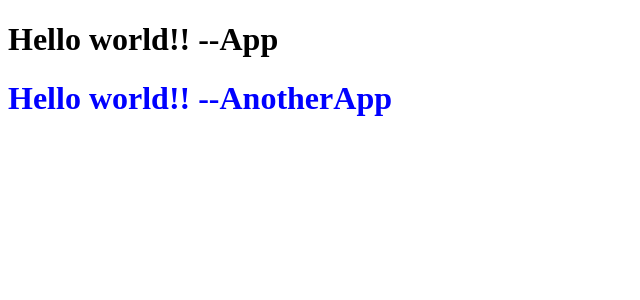
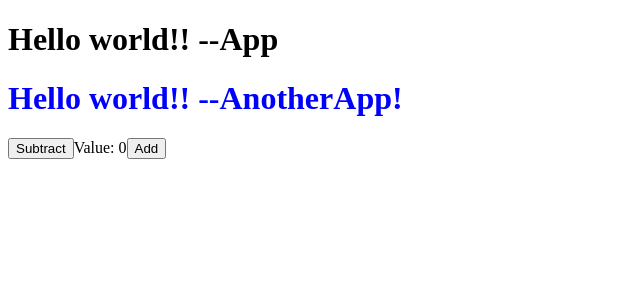
Before and after one commit to jamesism/webpack, a React app: page / in a window 1280 px wide. Shown: the top 300 px of the page, without its empty margins (0-640 px from the left). Built offline with nearby package versions, Linux system fonts and the light colour scheme.

Commit message:
Convert to use babel-loader. Add hot module replacement. Add counter subcomponent and state to AnotherApp for demo.

```diff
--- a/src/components/AnotherApp/AnotherApp.tsx
+++ b/src/components/AnotherApp/AnotherApp.tsx
@@ -1,6 +1,37 @@
+import { hot } from "react-hot-loader/root";
 import React from "react";
 import style from "./AnotherApp.scss";
+import { Counter } from "./components/Counter";
 
-export function AnotherApp() {
-  return <h1 className={style.BlueHeader}>Hello world!! --AnotherApp</h1>;
+export interface AnotherAppState {
+  currentValue: number;
 }
+
+class AnotherAppComponent extends React.Component<{}, AnotherAppState> {
+  state = {
+    currentValue: 0
+  };
+
+  handleIncrease = () =>
+    this.setState(prevState => ({ currentValue: prevState.currentValue + 1 }));
+
+  handleDecrease = () =>
+    this.setState(prevState => ({ currentValue: prevState.currentValue - 1 }));
+
+  render() {
+    const { currentValue } = this.state;
+
+    return (
+      <main>
+        <h1 className={style.BlueHeader}>Hello world!! --AnotherApp!</h1>
+        <Counter
+          value={currentValue}
+          onIncrease={this.handleIncrease}
+          onDecrease={this.handleDecrease}
+        />
+      </main>
+    );
+  }
+}
+
+export const AnotherApp = hot(AnotherAppComponent);
--- /dev/null
+++ b/src/components/AnotherApp/components/Counter/Counter.scss
@@ -0,0 +1,3 @@
+.Wrap {
+  display: grid;
+}
--- /dev/null
+++ b/src/components/AnotherApp/components/Counter/Counter.tsx
@@ -0,0 +1,21 @@
+import React from "react";
+
+export interface CounterProps {
+  value: number;
+  onIncrease: () => void;
+  onDecrease: () => void;
+}
+
+export function Counter({ value, onIncrease, onDecrease }: CounterProps) {
+  return (
+    <div>
+      <button type="button" onClick={onDecrease}>
+        Subtract
+      </button>
+      <span>Value: {value}</span>
+      <button type="button" onClick={onIncrease}>
+        Add
+      </button>
+    </div>
+  );
+}
--- /dev/null
+++ b/src/components/AnotherApp/components/Counter/index.ts
@@ -0,0 +1 @@
+export * from "./Counter";
--- a/webpack.config.js
+++ b/webpack.config.js
@@ -4,25 +4,34 @@ const HtmlWebpackPlugin = require("html-webpack-plugin");
 const CleanWebpackPlugin = require("clean-webpack-plugin");
 const MiniCssExtractPlugin = require("mini-css-extract-plugin");
 
-module.exports = {
+module.exports = (_, argv) => {
+  const { mode } = argv;
+
+  return {
     entry: {
       index: "./src/index.tsx",
       another: "./src/another.tsx"
     },
     devServer: {
-    stats: "errors-only"
+      stats: "errors-only",
+      hotOnly: true
     },
     module: {
       rules: [
         {
           test: /\.tsx?$/,
-        use: "ts-loader",
+          use: "babel-loader",
           exclude: /node_modules/
         },
         {
           test: /\.scss?$/,
           use: [
-          MiniCssExtractPlugin.loader,
+            {
+              loader: MiniCssExtractPlugin.loader,
+              options: {
+                hmr: mode === "development"
+              }
+            },
             {
               loader: "css-loader",
               options: {
@@ -54,10 +63,11 @@ module.exports = {
         template: path.join(__dirname, "src/index.html")
       }),
       new MiniCssExtractPlugin({
-      filename: "[name].[hash].css"
+        filename: "[name].css"
       })
     ],
     resolve: {
       extensions: [".tsx", ".ts", ".js"]
     }
   };
+};
```
Also changed, not shown: package.json (+12 -3 lines), .babelrc (added), 2 other files (tests, documents, lock files or other folders). Lines whose indentation alone changed are shown as unchanged.
